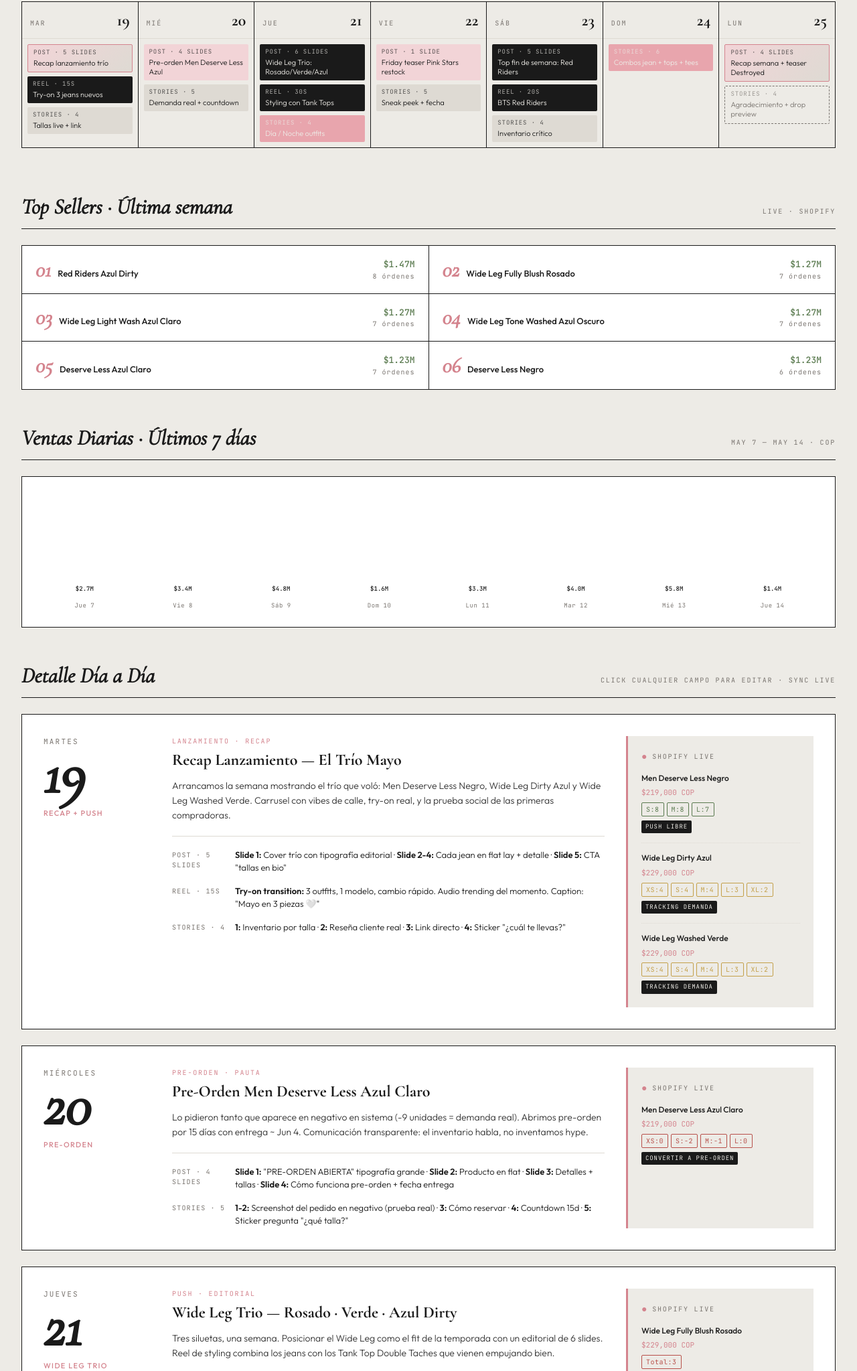
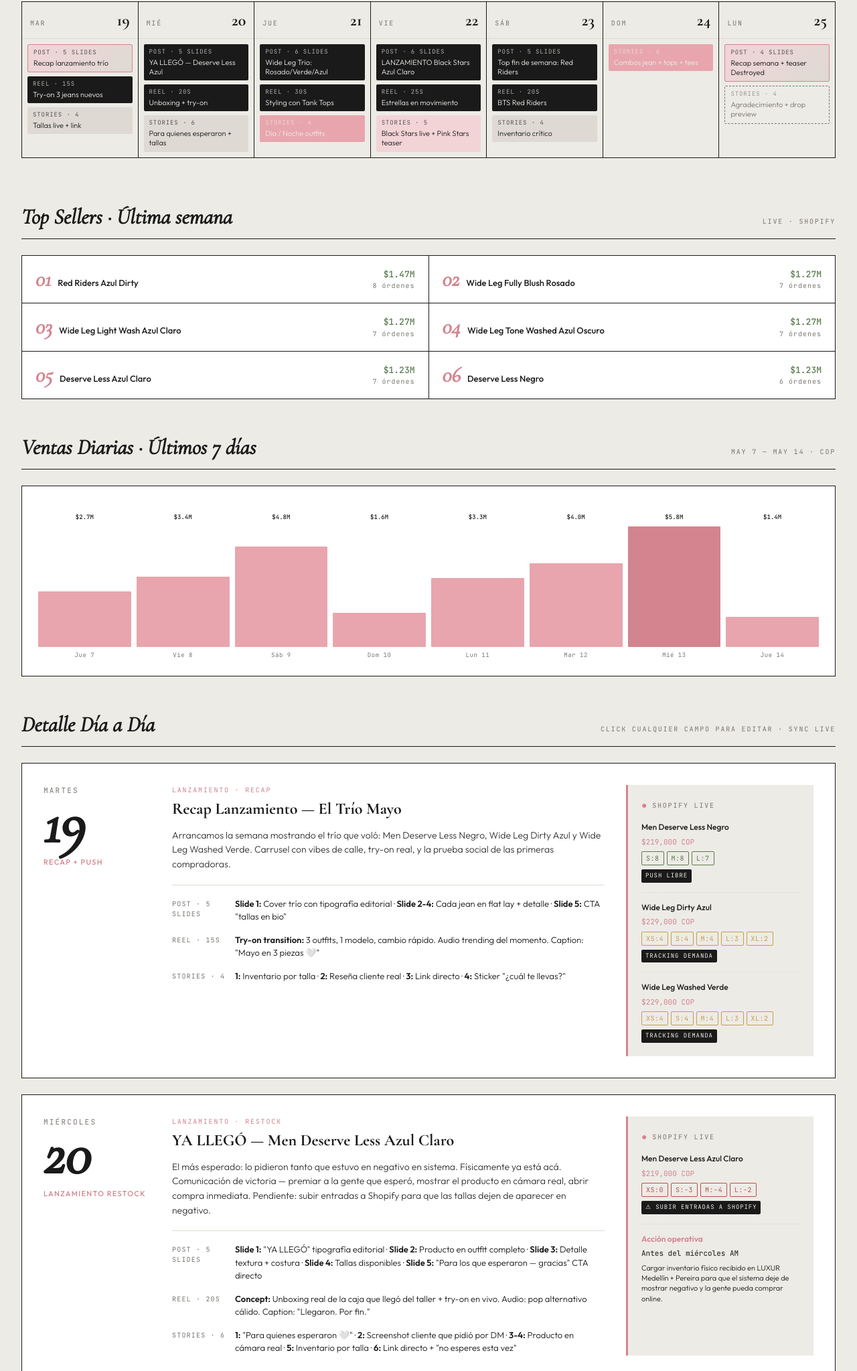
Before and after one commit to mpsarier-ai/luxurcontentdept, a plain HTML site: page calendars/semana21-may19-25.html in a window 1280 px wide. Shown: the part 512-2559 px from the top of the page at 67% size. Drawn offline with nearby package versions, Linux system fonts and the light colour scheme; no server answers.

Commit message:
fix grafico de ventas + actualiza Deserve Less Azul y Black Stars (ya llegaron)
- Chart bars: agrega .bar-track wrapper con altura fija (180px) para que los % de altura resuelvan correctamente
- Mier 20: cambia de pre-orden -> lanzamiento real (Deserve Less Azul ya llego fisicamente). Flag operativo: subir entradas a Shopify (sistema aun en negativo)
- Vie 22: cambia de teaser Pink Stars -> lanzamiento Black Stars Azul Claro (56 unidades en MDE) con teaser Pink Stars en stories
- Midcheck: actualiza decisiones para reflejar nueva realidad

Co-Authored-By: Claude Opus 4.7 (1M context) <noreply@anthropic.com>

```diff
--- a/calendars/semana21-may19-25.html
+++ b/calendars/semana21-may19-25.html
@@ -115,9 +115,10 @@ html,body{background:var(--cream);color:var(--black);font-family:'Outfit',sans-s
 
 /* DAILY SALES CHART */
 .sales-chart{background:#fff;border:1px solid var(--black);padding:24px;margin-bottom:48px}
-.bars{display:grid;grid-template-columns:repeat(8,1fr);gap:8px;align-items:end;height:160px;margin-top:16px}
+.bars{display:grid;grid-template-columns:repeat(8,1fr);gap:8px;margin-top:16px}
 .bar-col{display:flex;flex-direction:column;align-items:center;gap:6px}
-.bar{width:100%;background:var(--rosa-hot);border-radius:1px;transition:background .2s}
+.bar-track{height:180px;width:100%;display:flex;align-items:flex-end;justify-content:center}
+.bar{width:100%;background:var(--rosa-hot);border-radius:1px;transition:background .2s,height .3s ease;min-height:4px}
 .bar.peak{background:var(--rosa-deep)}
 .bar-label{font-family:'JetBrains Mono',monospace;font-size:9px;color:var(--grey);letter-spacing:.06em}
 .bar-value{font-family:'JetBrains Mono',monospace;font-size:9px;color:var(--black);font-weight:500}
@@ -218,8 +219,9 @@ html,body{background:var(--cream);color:var(--black);font-family:'Outfit',sans-s
     <div class="day-cell">
       <div class="day-head"><span class="dow">Mié</span><span class="dnum">20</span></div>
       <div class="day-events">
-        <div class="evt evt-preorden" data-field="grid-mie-1"><span class="evt-tag">Post · 4 slides</span>Pre-orden Men Deserve Less Azul</div>
-        <div class="evt evt-push" data-field="grid-mie-2"><span class="evt-tag">Stories · 5</span>Demanda real + countdown</div>
+        <div class="evt evt-launch" data-field="grid-mie-1"><span class="evt-tag">Post · 5 slides</span>YA LLEGÓ — Deserve Less Azul</div>
+        <div class="evt evt-launch" data-field="grid-mie-2"><span class="evt-tag">Reel · 20s</span>Unboxing + try-on</div>
+        <div class="evt evt-push" data-field="grid-mie-3"><span class="evt-tag">Stories · 6</span>Para quienes esperaron + tallas</div>
       </div>
     </div>
 
@@ -235,8 +237,9 @@ html,body{background:var(--cream);color:var(--black);font-family:'Outfit',sans-s
     <div class="day-cell">
       <div class="day-head"><span class="dow">Vie</span><span class="dnum">22</span></div>
       <div class="day-events">
-        <div class="evt evt-preorden" data-field="grid-vie-1"><span class="evt-tag">Post · 1 slide</span>Friday teaser Pink Stars restock</div>
-        <div class="evt evt-push" data-field="grid-vie-2"><span class="evt-tag">Stories · 5</span>Sneak peek + fecha</div>
+        <div class="evt evt-launch" data-field="grid-vie-1"><span class="evt-tag">Post · 6 slides</span>LANZAMIENTO Black Stars Azul Claro</div>
+        <div class="evt evt-launch" data-field="grid-vie-2"><span class="evt-tag">Reel · 25s</span>Estrellas en movimiento</div>
+        <div class="evt evt-preorden" data-field="grid-vie-3"><span class="evt-tag">Stories · 5</span>Black Stars live + Pink Stars teaser</div>
       </div>
     </div>
 
@@ -287,14 +290,14 @@ html,body{background:var(--cream);color:var(--black);font-family:'Outfit',sans-s
   </h2>
   <section class="sales-chart">
     <div class="bars">
-      <div class="bar-col"><div class="bar-value">$2.7M</div><div class="bar" style="height:46%"></div><div class="bar-label">Jue 7</div></div>
-      <div class="bar-col"><div class="bar-value">$3.4M</div><div class="bar" style="height:58%"></div><div class="bar-label">Vie 8</div></div>
-      <div class="bar-col"><div class="bar-value">$4.8M</div><div class="bar" style="height:83%"></div><div class="bar-label">Sáb 9</div></div>
-      <div class="bar-col"><div class="bar-value">$1.6M</div><div class="bar" style="height:28%"></div><div class="bar-label">Dom 10</div></div>
-      <div class="bar-col"><div class="bar-value">$3.3M</div><div class="bar" style="height:57%"></div><div class="bar-label">Lun 11</div></div>
-      <div class="bar-col"><div class="bar-value">$4.0M</div><div class="bar" style="height:69%"></div><div class="bar-label">Mar 12</div></div>
-      <div class="bar-col"><div class="bar-value">$5.8M</div><div class="bar peak" style="height:100%"></div><div class="bar-label">Mié 13</div></div>
-      <div class="bar-col"><div class="bar-value">$1.4M</div><div class="bar" style="height:25%"></div><div class="bar-label">Jue 14</div></div>
+      <div class="bar-col"><div class="bar-value">$2.7M</div><div class="bar-track"><div class="bar" style="height:46%"></div></div><div class="bar-label">Jue 7</div></div>
+      <div class="bar-col"><div class="bar-value">$3.4M</div><div class="bar-track"><div class="bar" style="height:58%"></div></div><div class="bar-label">Vie 8</div></div>
+      <div class="bar-col"><div class="bar-value">$4.8M</div><div class="bar-track"><div class="bar" style="height:83%"></div></div><div class="bar-label">Sáb 9</div></div>
+      <div class="bar-col"><div class="bar-value">$1.6M</div><div class="bar-track"><div class="bar" style="height:28%"></div></div><div class="bar-label">Dom 10</div></div>
+      <div class="bar-col"><div class="bar-value">$3.3M</div><div class="bar-track"><div class="bar" style="height:57%"></div></div><div class="bar-label">Lun 11</div></div>
+      <div class="bar-col"><div class="bar-value">$4.0M</div><div class="bar-track"><div class="bar" style="height:69%"></div></div><div class="bar-label">Mar 12</div></div>
+      <div class="bar-col"><div class="bar-value">$5.8M</div><div class="bar-track"><div class="bar peak" style="height:100%"></div></div><div class="bar-label">Mié 13</div></div>
+      <div class="bar-col"><div class="bar-value">$1.4M</div><div class="bar-track"><div class="bar" style="height:25%"></div></div><div class="bar-label">Jue 14</div></div>
     </div>
   </section>
 
@@ -368,16 +371,17 @@ html,body{background:var(--cream);color:var(--black);font-family:'Outfit',sans-s
       <div class="day-marker">
         <div class="dow-large">Miércoles</div>
         <div class="dnum-large">20</div>
-        <div class="focus">Pre-orden</div>
+        <div class="focus">Lanzamiento Restock</div>
       </div>
       <div class="content-block">
-        <div class="ctype" data-field="d20-ctype" contenteditable="true">Pre-Orden · Pauta</div>
-        <h3 data-field="d20-title" contenteditable="true">Pre-Orden Men Deserve Less Azul Claro</h3>
-        <p class="copy" data-field="d20-copy" contenteditable="true">Lo pidieron tanto que aparece en negativo en sistema (-9 unidades = demanda real). Abrimos pre-orden por 15 días con entrega ~ Jun 4. Comunicación transparente: el inventario habla, no inventamos hype.</p>
+        <div class="ctype" data-field="d20-ctype" contenteditable="true">Lanzamiento · Restock</div>
+        <h3 data-field="d20-title" contenteditable="true">YA LLEGÓ — Men Deserve Less Azul Claro</h3>
+        <p class="copy" data-field="d20-copy" contenteditable="true">El más esperado: lo pidieron tanto que estuvo en negativo en sistema. Físicamente ya está acá. Comunicación de victoria — premiar a la gente que esperó, mostrar el producto en cámara real, abrir compra inmediata. Pendiente: subir entradas a Shopify para que las tallas dejen de aparecer en negativo.</p>
 
         <div class="piece-list">
-          <div class="piece"><div class="ptype">Post · 4 slides</div><div class="pdetail" data-field="d20-p1" contenteditable="true"><strong>Slide 1:</strong> "PRE-ORDEN ABIERTA" tipografía grande · <strong>Slide 2:</strong> Producto en flat · <strong>Slide 3:</strong> Detalles + tallas · <strong>Slide 4:</strong> Cómo funciona pre-orden + fecha entrega</div></div>
-          <div class="piece"><div class="ptype">Stories · 5</div><div class="pdetail" data-field="d20-p2" contenteditable="true"><strong>1-2:</strong> Screenshot del pedido en negativo (prueba real) · <strong>3:</strong> Cómo reservar · <strong>4:</strong> Countdown 15d · <strong>5:</strong> Sticker pregunta "¿qué talla?"</div></div>
+          <div class="piece"><div class="ptype">Post · 5 slides</div><div class="pdetail" data-field="d20-p1" contenteditable="true"><strong>Slide 1:</strong> "YA LLEGÓ" tipografía editorial · <strong>Slide 2:</strong> Producto en outfit completo · <strong>Slide 3:</strong> Detalle textura + costura · <strong>Slide 4:</strong> Tallas disponibles · <strong>Slide 5:</strong> "Para los que esperaron — gracias" CTA directo</div></div>
+          <div class="piece"><div class="ptype">Reel · 20s</div><div class="pdetail" data-field="d20-p2" contenteditable="true"><strong>Concept:</strong> Unboxing real de la caja que llegó del taller + try-on en vivo. Audio: pop alternativo cálido. Caption: "Llegaron. Por fin."</div></div>
+          <div class="piece"><div class="ptype">Stories · 6</div><div class="pdetail" data-field="d20-p3" contenteditable="true"><strong>1:</strong> "Para quienes esperaron 🤍" · <strong>2:</strong> Screenshot cliente que pidió por DM · <strong>3-4:</strong> Producto en cámara real · <strong>5:</strong> Inventario por talla · <strong>6:</strong> Link directo + "no esperes esta vez"</div></div>
         </div>
       </div>
       <aside class="shopify-panel">
@@ -387,11 +391,18 @@ html,body{background:var(--cream);color:var(--black);font-family:'Outfit',sans-s
           <div class="pprice">$219,000 COP</div>
           <div class="size-chips">
             <span class="size-chip out">XS:0</span>
-            <span class="size-chip out">S:-2</span>
-            <span class="size-chip out">M:-1</span>
-            <span class="size-chip out">L:0</span>
+            <span class="size-chip out">S:-3</span>
+            <span class="size-chip out">M:-4</span>
+            <span class="size-chip out">L:-2</span>
           </div>
-          <span class="action-tag">Convertir a pre-orden</span>
+          <span class="action-tag">⚠ Subir entradas a Shopify</span>
+        </div>
+        <div class="product-row">
+          <div class="pname" style="color:var(--rosa-deep);font-weight:600">Acción operativa</div>
+          <div class="pprice" style="color:var(--black)">Antes del miércoles AM</div>
+          <div class="size-chips" style="margin-top:4px">
+            <span style="font-size:11px;line-height:1.4">Cargar inventario físico recibido en LUXUR Medellín + Pereira para que el sistema deje de mostrar negativo y la gente pueda comprar online.</span>
+          </div>
         </div>
       </aside>
     </article>
@@ -454,22 +465,34 @@ html,body{background:var(--cream);color:var(--black);font-family:'Outfit',sans-s
       <div class="day-marker">
         <div class="dow-large">Viernes</div>
         <div class="dnum-large">22</div>
-        <div class="focus">Teaser</div>
+        <div class="focus">Lanzamiento Stars</div>
       </div>
       <div class="content-block">
-        <div class="ctype" data-field="d22-ctype" contenteditable="true">Pre-Orden · Teaser</div>
-        <h3 data-field="d22-title" contenteditable="true">Friday Teaser — Pink Stars Restock</h3>
-        <p class="copy" data-field="d22-copy" contenteditable="true">Pink Stars está en 0 desde hace días. Calentamos el restock con un teaser visual fuerte (un solo slide, mucho impacto) y stories que generen lista de espera vía DM.</p>
+        <div class="ctype" data-field="d22-ctype" contenteditable="true">Lanzamiento · Editorial</div>
+        <h3 data-field="d22-title" contenteditable="true">Lanzamiento Black Stars Azul Claro + Pink Stars Teaser</h3>
+        <p class="copy" data-field="d22-copy" contenteditable="true">Black Stars Azul Claro llegó con 56 unidades en Medellín — lanzamiento Friday completo con post editorial, reel y stories. En paralelo aprovechamos el momentum de "stars" para teasear el restock de Pink Stars en stories. Doble play: venta directa + lista de espera.</p>
 
         <div class="piece-list">
-          <div class="piece"><div class="ptype">Post · 1 slide</div><div class="pdetail" data-field="d22-p1" contenteditable="true"><strong>Concept:</strong> Foto cercana del bordado de estrellas rosadas, fondo cream. Caption: "Volvió. Casi."</div></div>
-          <div class="piece"><div class="ptype">Stories · 5</div><div class="pdetail" data-field="d22-p2" contenteditable="true"><strong>1:</strong> Reels antiguos del Pink Stars · <strong>2:</strong> "¿Lo querías?" sticker · <strong>3:</strong> Sneak detalle · <strong>4:</strong> "DM para lista de espera" · <strong>5:</strong> Countdown próxima semana</div></div>
+          <div class="piece"><div class="ptype">Post · 6 slides</div><div class="pdetail" data-field="d22-p1" contenteditable="true"><strong>Slide 1:</strong> Cover editorial — modelo con jean en pose estática, fondo cream · <strong>2:</strong> Detalle estrellas negras sobre denim azul claro · <strong>3-4:</strong> Outfit completo día / noche · <strong>5:</strong> Inventario por talla · <strong>6:</strong> "Black Stars · Vie 22 May" CTA</div></div>
+          <div class="piece"><div class="ptype">Reel · 25s</div><div class="pdetail" data-field="d22-p2" contenteditable="true"><strong>Concept:</strong> Cámara cercana a las estrellas en movimiento al caminar — la textura es el héroe. Cierre con outfit completo. Audio: indie/sad girl moment.</div></div>
+          <div class="piece"><div class="ptype">Stories · 5</div><div class="pdetail" data-field="d22-p3" contenteditable="true"><strong>1:</strong> "BLACK STARS LIVE" cover · <strong>2:</strong> Producto en cámara real + tallas · <strong>3:</strong> Link directo · <strong>4:</strong> Sticker "¿pink o black?" + sneak Pink Stars · <strong>5:</strong> "Pink Stars en lista de espera — DM"</div></div>
         </div>
       </div>
       <aside class="shopify-panel">
         <div class="panel-title">Shopify Live</div>
         <div class="product-row">
-          <div class="pname">Jean Recto Pink Stars Retro Azul</div>
+          <div class="pname">Jean Black Stars Azul Claro</div>
+          <div class="pprice">$229,000 COP</div>
+          <div class="size-chips">
+            <span class="size-chip low">XS:1</span>
+            <span class="size-chip ok">S:27</span>
+            <span class="size-chip ok">M:19</span>
+            <span class="size-chip ok">L:9</span>
+          </div>
+          <span class="action-tag">🆕 Lanzamiento — push libre</span>
+        </div>
+        <div class="product-row">
+          <div class="pname">Jean Pink Stars Retro Azul</div>
           <div class="pprice">$229,000 COP</div>
           <div class="size-chips">
             <span class="size-chip out">XS:0</span>
@@ -477,7 +500,7 @@ html,body{background:var(--cream);color:var(--black);font-family:'Outfit',sans-s
             <span class="size-chip out">M:0</span>
             <span class="size-chip out">L:0</span>
           </div>
-          <span class="action-tag">Restock pendiente</span>
+          <span class="action-tag">Lista de espera vía DM</span>
         </div>
       </aside>
     </article>
@@ -596,17 +619,17 @@ html,body{background:var(--cream);color:var(--black);font-family:'Outfit',sans-s
       <div class="midcheck-block">
         <h4>Tracking</h4>
         <ul>
-          <li data-field="mid-t1" contenteditable="true">¿Cómo respondió el carrusel de pre-orden Men Deserve Less Azul?</li>
-          <li data-field="mid-t2" contenteditable="true">¿Cuántos DMs llegaron pidiendo restock Pink Stars?</li>
+          <li data-field="mid-t1" contenteditable="true">Conversión del lanzamiento Deserve Less Azul (mié) — primer día</li>
+          <li data-field="mid-t2" contenteditable="true">DMs / lista de espera generada por Pink Stars teaser</li>
           <li data-field="mid-t3" contenteditable="true">Engagement vs semana 20 — comparar reels</li>
         </ul>
       </div>
       <div class="midcheck-block">
         <h4>Decisiones</h4>
         <ul>
-          <li data-field="mid-d1" contenteditable="true">¿Subir pauta extra a Red Riders el sábado?</li>
-          <li data-field="mid-d2" contenteditable="true">Confirmar fecha entrega Men Deserve Less Azul (15d desde hoy = Jun 4)</li>
-          <li data-field="mid-d3" contenteditable="true">Si sold-out tallas wide leg llega antes del jueves, pivot a otro hero</li>
+          <li data-field="mid-d1" contenteditable="true">⚠ Subir entradas físicas Deserve Less Azul a Shopify ANTES del miércoles AM (sale en negativo)</li>
+          <li data-field="mid-d2" contenteditable="true">¿Subir pauta extra a Red Riders el sábado?</li>
+          <li data-field="mid-d3" contenteditable="true">Black Stars: si S/M se mueven rápido, planear restock antes que se agote la temporada</li>
         </ul>
       </div>
       <div class="midcheck-block">
```
